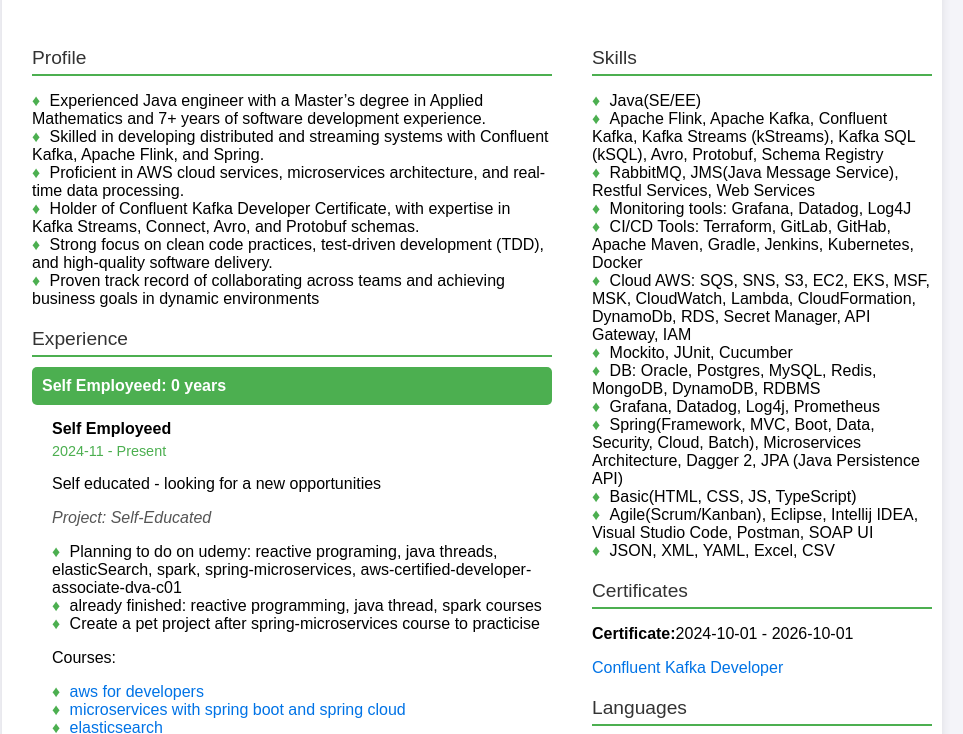
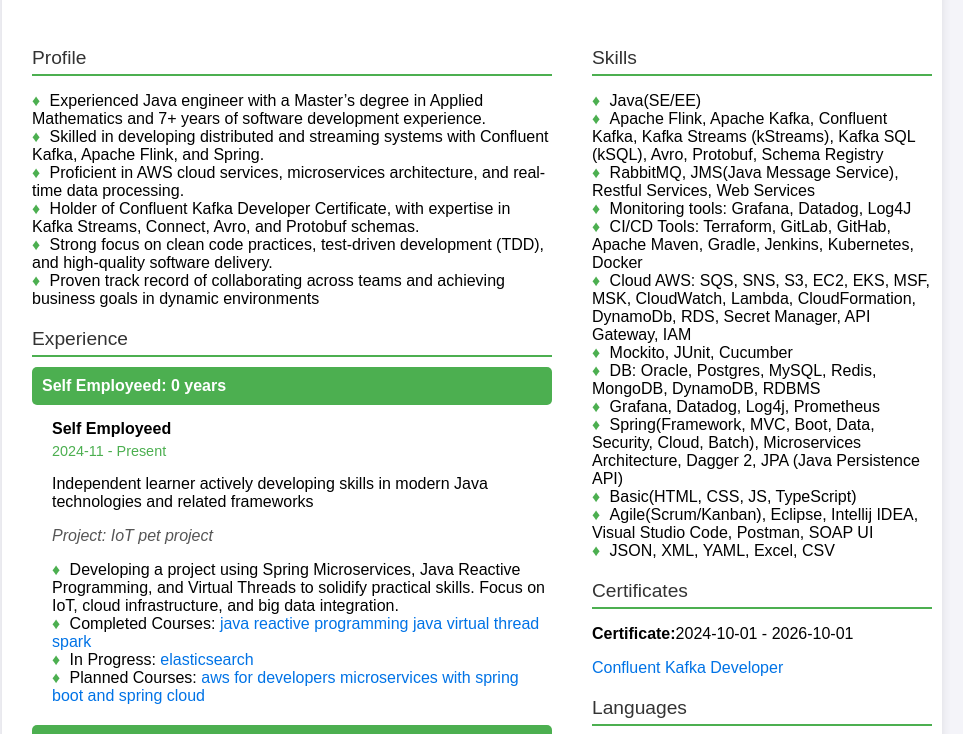
Before and after one commit to serhiiMalykhin/CV, a plain HTML site: page index.html in a window 1280 px wide. Shown: the part 193-927 px from the top of the page, without its empty margins (168-1131 px from the left). Drawn offline with Linux system fonts and the light colour scheme.

Commit message:
Update index.html

```diff
--- a/index.html
+++ b/index.html
@@ -224,37 +224,47 @@
               "employer": "Self Employeed",
               "dateFrom": "2024-11",
               "dateUntil": null,
-              "projectName": "Self-Educated",
-              "description": "Self educated - looking for a new opportunities",
+              "projectName": "IoT pet project",
+              "description": "Independent learner actively developing skills in modern Java technologies and related frameworks",
               "tasks": [
-				"Planning to do on udemy: reactive programing, java threads, elasticSearch, spark, spring-microservices, aws-certified-developer-associate-dva-c01",
-				"already finished: reactive programming, java thread, spark courses",
-				"Create a pet project after spring-microservices course to practicise"
+				"Developing a project using Spring Microservices, Java Reactive Programming, and Virtual Threads to solidify practical skills. Focus on IoT, cloud infrastructure, and big data integration."
 			  ],
               "courses": [
                   {
                   "title": "aws for developers",
-                  "link": "https://www.udemy.com/course/aws-certified-developer-associate-dva-c01"
+                  "link": "https://www.udemy.com/course/aws-certified-developer-associate-dva-c01",
+		  "completed": false,
+		  "inprogress": false
                   },
                   {
                   "title": "microservices with spring boot and spring cloud",
-                  "link": "https://www.udemy.com/course/microservices-with-spring-boot-and-spring-cloud"
+                  "link": "https://www.udemy.com/course/microservices-with-spring-boot-and-spring-cloud",
+		  "completed": false,
+		  "inprogress": false
                   },
                   {
                   "title": "elasticsearch",
-                  "link": "https://www.udemy.com/course/elasticsearch-complete-guide"
+                  "link": "https://www.udemy.com/course/elasticsearch-complete-guide",
+		  "completed": false,
+		  "inprogress": true
                   },
                   {
                   "title": "java reactive programming",
-                  "link": "https://www.udemy.com/course/complete-java-reactive-programming"
+                  "link": "https://www.udemy.com/course/complete-java-reactive-programming",
+		  "completed": true,
+		  "inprogress": false
                   },
                   {
                   "title": "java virtual thread",
-                  "link": "https://www.udemy.com/course/java-virtual-thread"
+                  "link": "https://www.udemy.com/course/java-virtual-thread",
+		  "completed": true,
+		  "inprogress": false
                   },
                   {
                   "title": "spark",
-                  "link": "https://www.udemy.com/course/apache-spark-for-java-developers"
+                  "link": "https://www.udemy.com/course/apache-spark-for-java-developers",
+		  "completed": true,
+		  "inprogress": false
                   }
               ],
               "technologies": [],
@@ -500,17 +510,11 @@
                     tasks.appendChild(taskItem);
                 });
 
-		const task_title = document.createElement("p");
-		task_title.textContent = `Courses:`;
-		tasks.appendChild(task_title);
-
-                exp.courses.forEach(course => {
-                    const taskItem = document.createElement("li");
-                    taskItem.innerHTML = `
-                        ${course.link ? `<a href="${course.link}">${course.title}</a>` : course.title}
-                    `;
-                    tasks.appendChild(taskItem);
-                });
+		if (exp.courses.length > 0) {
+			const groupedCourses = displayCourses(exp.courses);
+			const compactCourses = renderCourses(groupedCourses);
+			tasks.appendChild(compactCourses);
+		}
 
                 companyContent.appendChild(experienceItem);
                 experienceItem.appendChild(title);
@@ -548,7 +552,7 @@
             document.getElementById("phone").innerHTML = 'Phone: <a href="https://api.whatsapp.com/send/?phone=' + jsonData.notFormattedPhone + '">' + jsonData.phone + '</a>';
             document.getElementById("location").innerHTML = 'Location: <a href="https://www.google.com/maps/place/Lutsk,+Volyn+Oblast">' + jsonData.location + '</a>';
             document.getElementById("avatar").src = jsonData.avatar.url;
-	    document.getElementById("github").innerHTML = 'Git: <a href="https://github.com/serhiiMalykhin">' + jsonData.github + '</a>';
+			document.getElementById("github").innerHTML = 'Git: <a href="https://github.com/serhiiMalykhin">' + jsonData.github + '</a>';
 
             const profileList = document.getElementById("profile");
             jsonData.profile.forEach(item => {
@@ -600,6 +604,42 @@
             return years + (months / 10);
         }
 
+		// Function to group courses by their statuses
+		const displayCourses = (courses) => {
+			const groupedCourses = {
+				completed: [],
+				inProgress: [],
+				planned: []
+			};
+
+			courses.forEach(course => {
+				if (course.completed) groupedCourses.completed.push(course);
+				else if (course.inprogress) groupedCourses.inProgress.push(course);
+				else groupedCourses.planned.push(course);
+			});
+
+			return groupedCourses;
+		};
+
+		// Function to render courses by category
+		const renderCourses = (groupedCourses) => {
+			const tasks = document.createElement("ul");
+
+			const createCourseList = (title, courses) => {
+				if (courses.length > 0) {
+					const titleItem = document.createElement("li");
+					titleItem.innerHTML = `${title}: ${courses.map(course => course.link ? `<a href='${course.link}'>${course.title}</a>` : course.title).join('  ')}`;
+					tasks.appendChild(titleItem);
+				}
+			};
+
+			createCourseList("Completed Courses", groupedCourses.completed);
+			createCourseList("In Progress", groupedCourses.inProgress);
+			createCourseList("Planned Courses", groupedCourses.planned);
+
+			return tasks;
+		};
+
         window.onload = initProfile;
     </script>
 </body>
```
